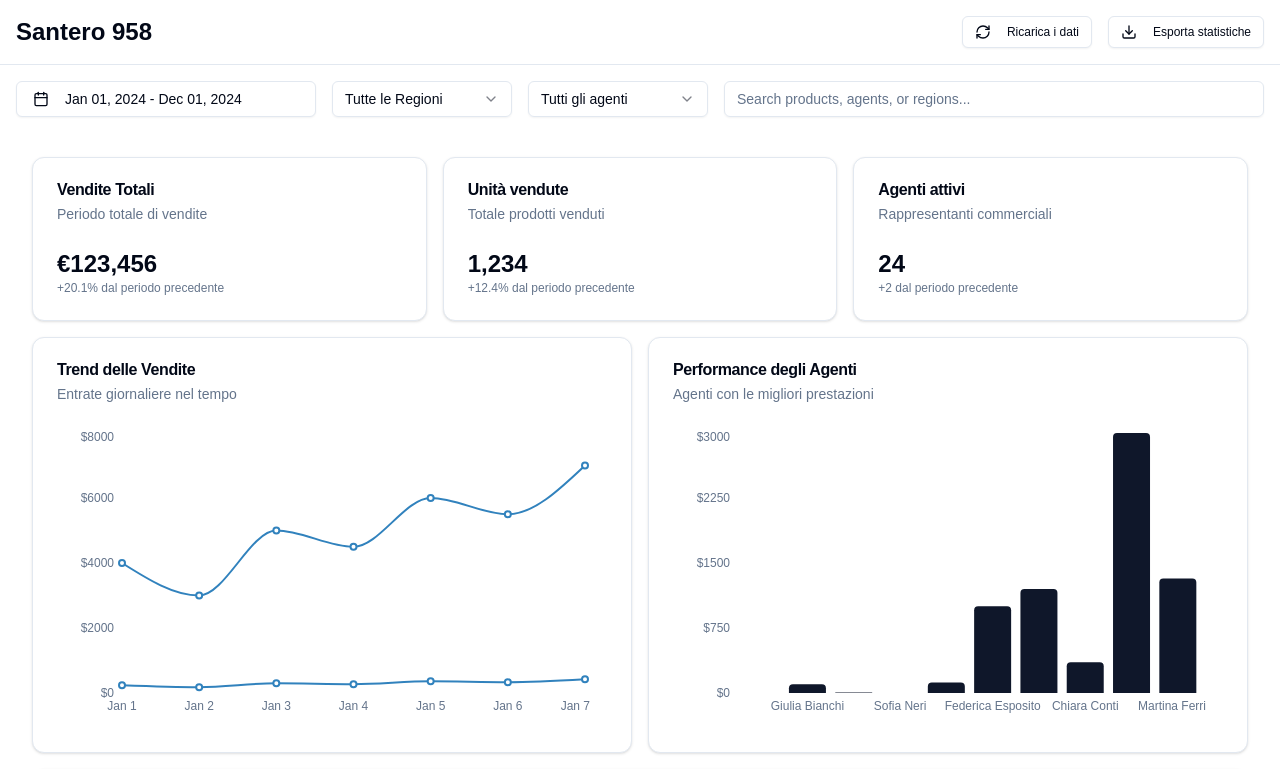
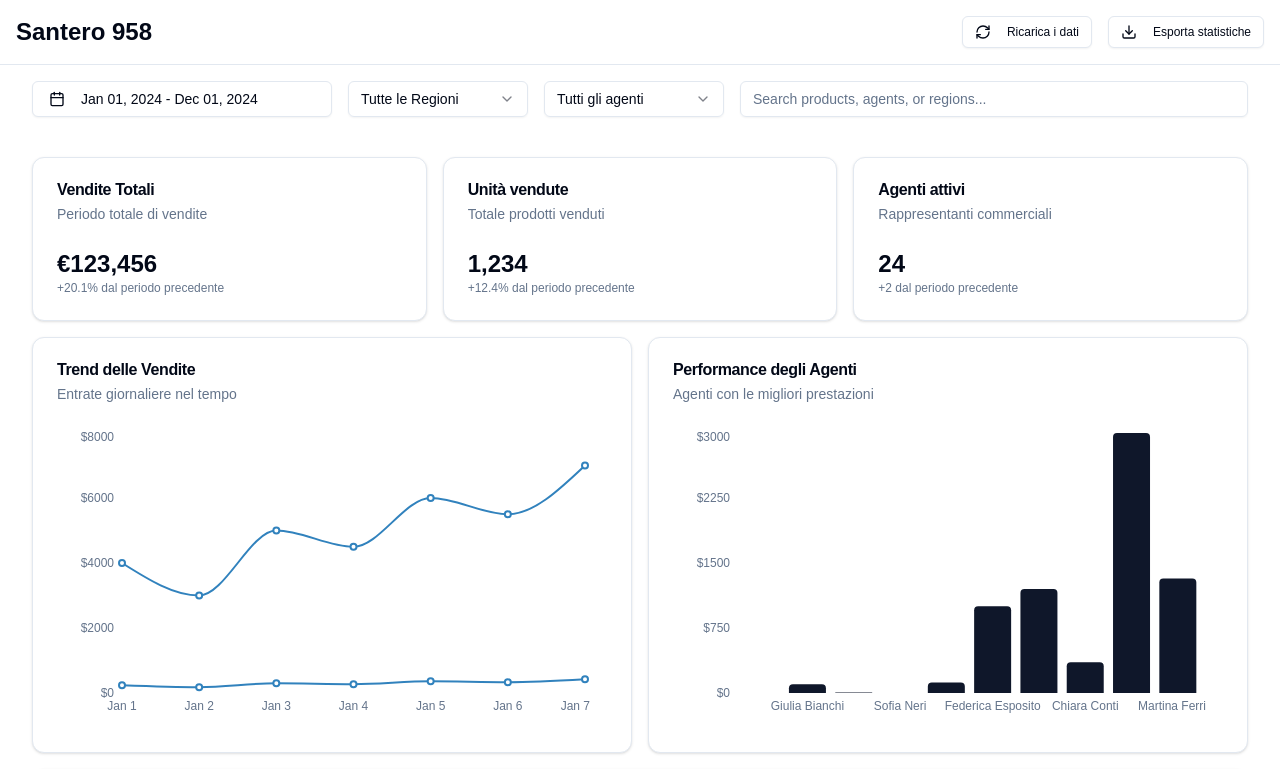
Before and after one commit to GabrieleMasciulli/crm-958, a Next.js app: page / in a window 1280 px wide. Shown: the top 769 px of the page. Built offline with nearby package versions, Linux system fonts and the light colour scheme.

Commit message:
Sistemato padding filter bar per consistenza con la dashboard principale.

```diff
--- a/src/components/ui/filter-bar.tsx
+++ b/src/components/ui/filter-bar.tsx
@@ -19,7 +19,7 @@ export default function FilterBar() {
   })
 
   return (
-    <div className='flex flex-col  px-4 py-4 space-y-4 lg:flex-row lg:space-x-4 lg:space-y-0'>
+    <div className='flex flex-col px-8 py-4 space-y-4 lg:flex-row lg:space-x-4 lg:space-y-0'>
       <div className='flex items-center space-x-4'>
         <DatePickerWithRange date={dateRange} setDate={setDateRange} />
         <Select defaultValue='all'>
```
